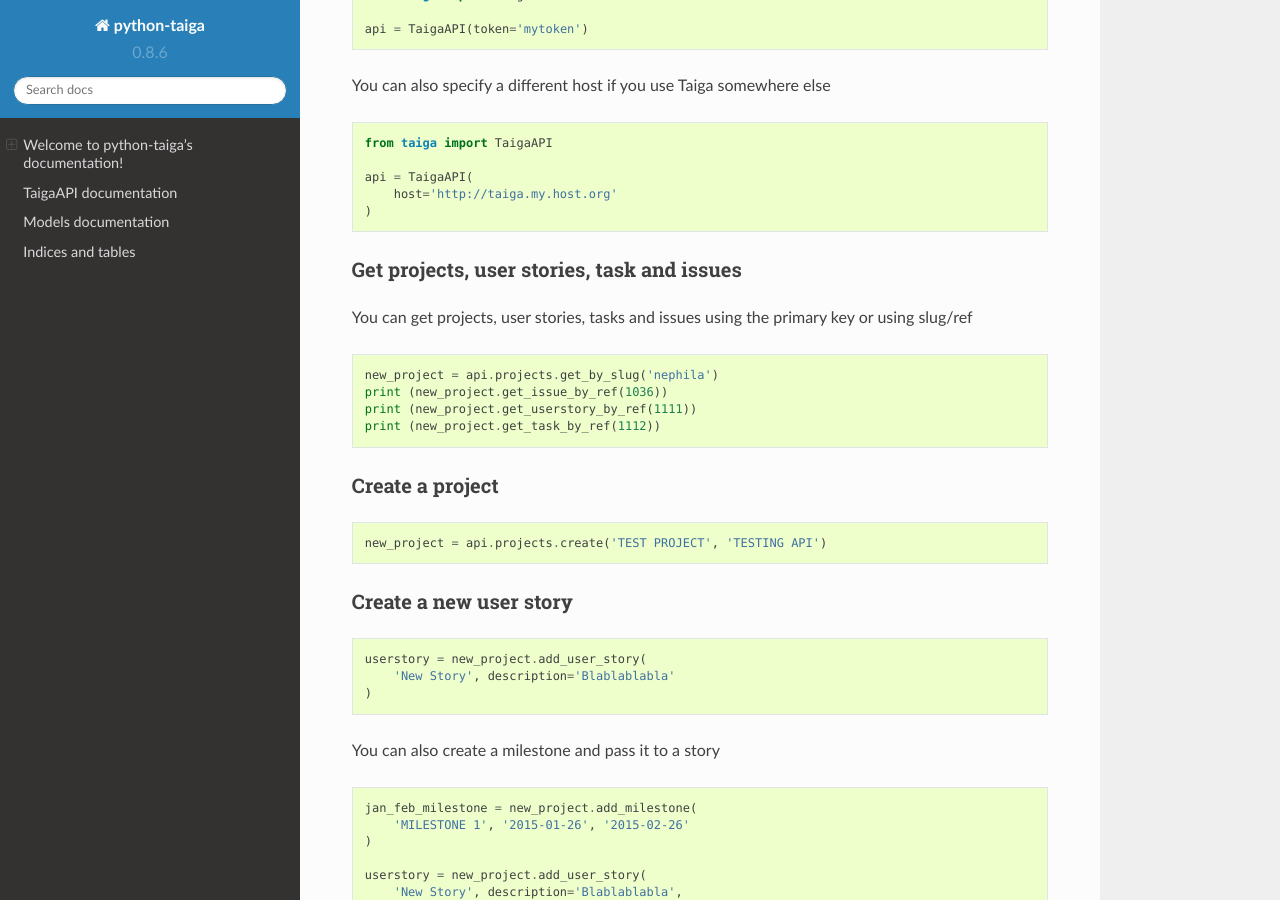
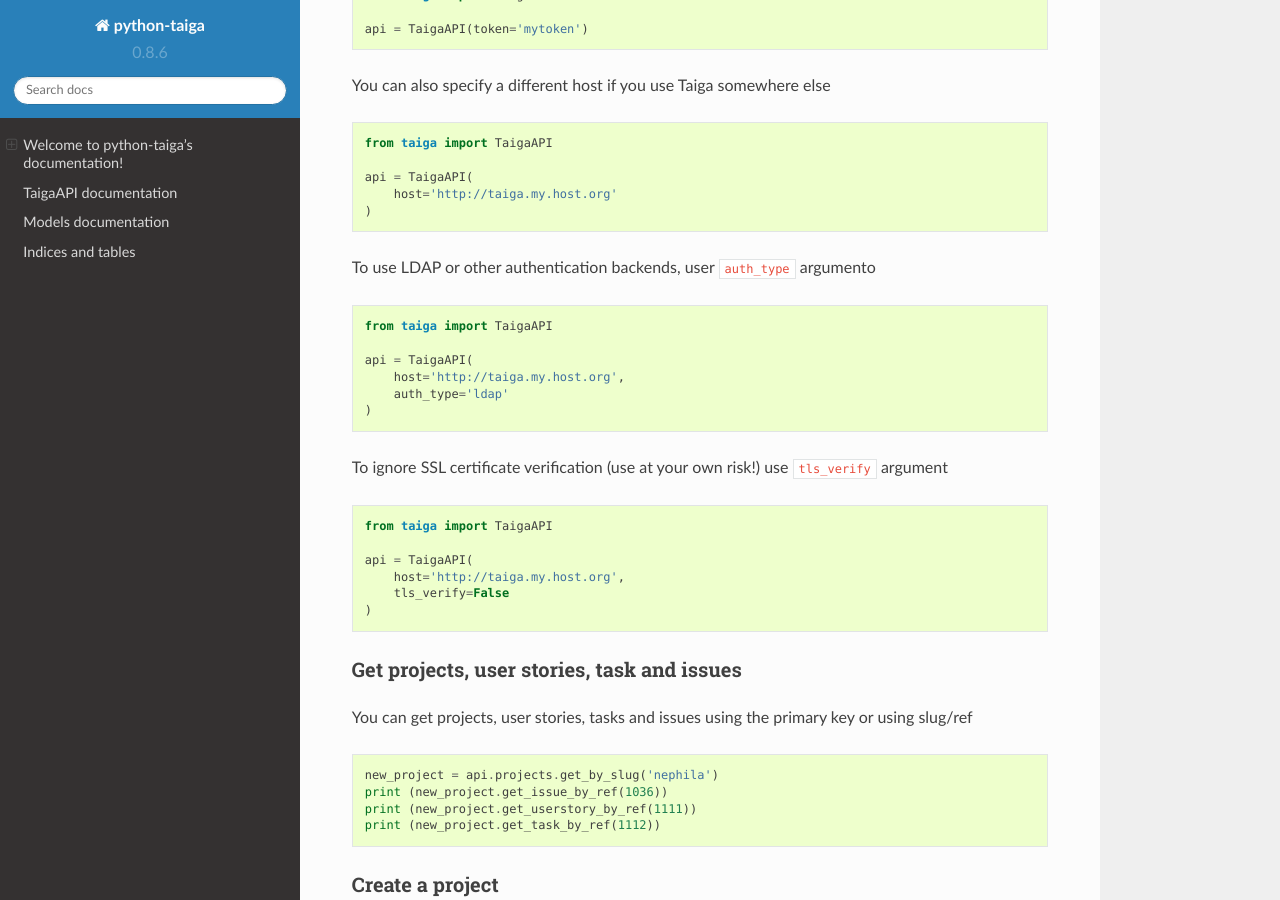
Before and after one commit to nephila/python-taiga, a Sphinx documentation site: the page built from docs/index.rst, in a window 1280 px wide and 900 px high, scrolled down 818 px. Built offline with Sphinx 7.4.7 and the Read the Docs theme 2.0.0, drawn with Linux system fonts in a browser that asks for light colours.

Commit message:
Improve documentation

```diff
--- a/AUTHORS.txt
+++ b/AUTHORS.txt
@@ -16,3 +16,4 @@
 Iacopo Spalletti <i.spalletti@nephila.it>
 Mustafa Furkan Kaptan <kaptanmf@gmail.com>
 Christoph Meißner <post@christophmeissner.de>
+Maxence Adnot <contact@maxenceadnot.me>
--- a/docs/index.rst
+++ b/docs/index.rst
@@ -56,6 +56,28 @@
 
     api = TaigaAPI(
         host='http://taiga.my.host.org'
+    )
+
+To use LDAP or other authentication backends, user ``auth_type`` argumento
+
+.. code:: python
+
+    from taiga import TaigaAPI
+
+    api = TaigaAPI(
+        host='http://taiga.my.host.org',
+        auth_type='ldap'
+    )
+
+To ignore SSL certificate verification (use at your own risk!) use ``tls_verify`` argument
+
+.. code:: python
+
+    from taiga import TaigaAPI
+
+    api = TaigaAPI(
+        host='http://taiga.my.host.org',
+        tls_verify=False
     )
 
 Get projects, user stories, task and issues
```
Also changed, not shown: 1 other file.
